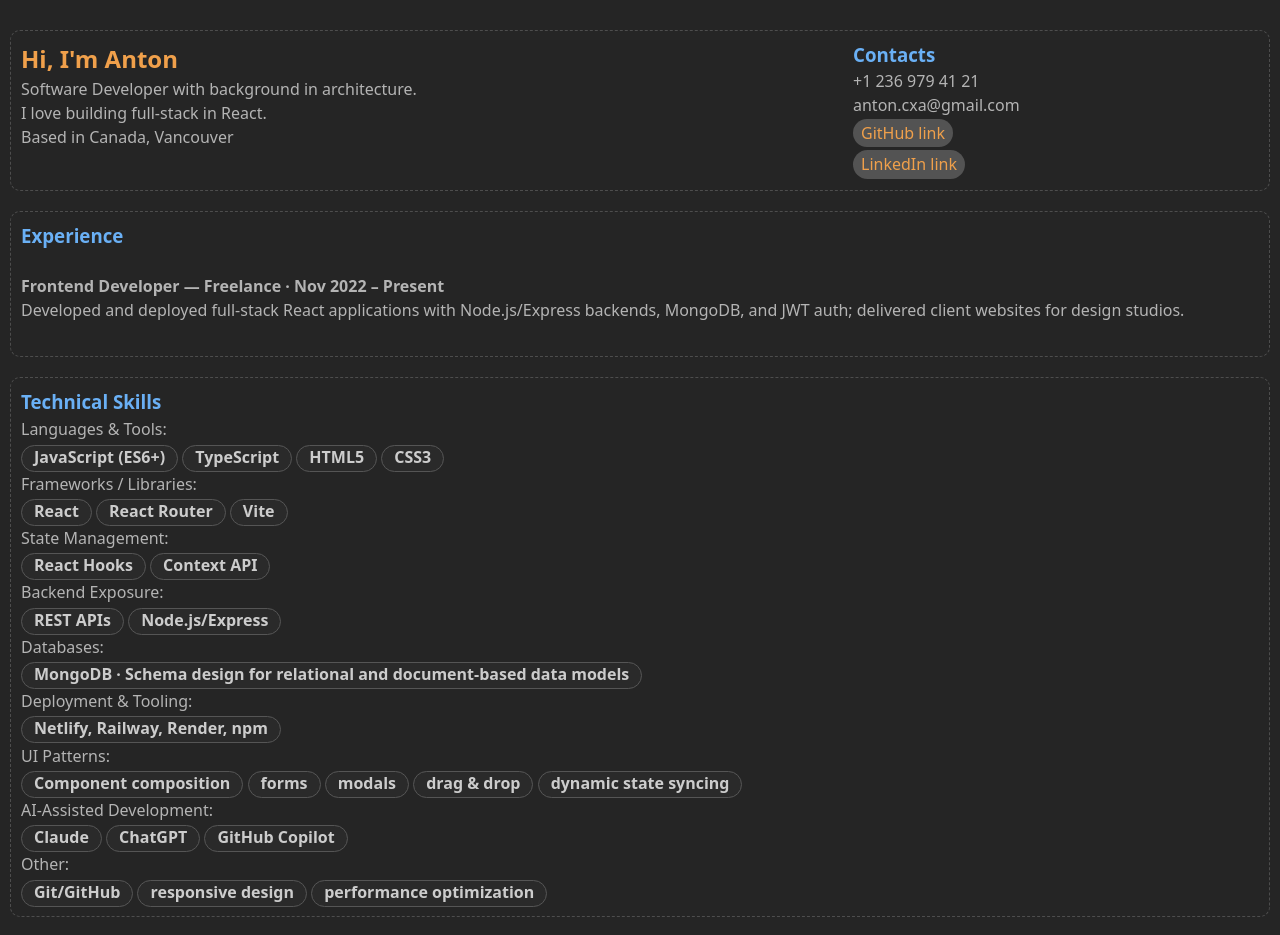
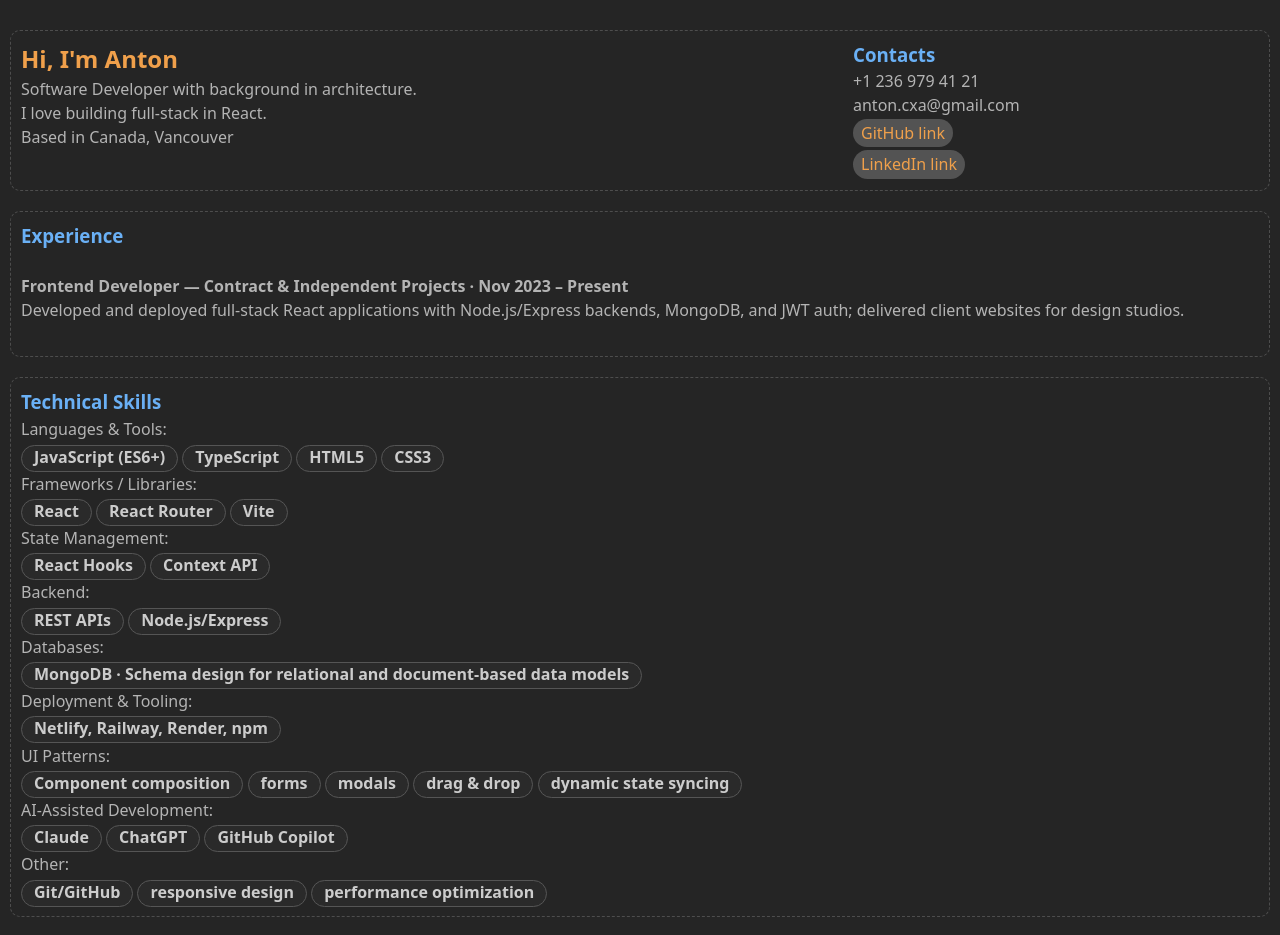
Before and after one commit to Anty-Anty/AK, a React (Vite) app: page / in a window 1280 px wide. Shown: the top 935 px of the page. Built offline with nearby package versions, Linux system fonts and the light colour scheme.

Commit message:
Add info to MainPage

```diff
--- a/src/pages/MainPage.jsx
+++ b/src/pages/MainPage.jsx
@@ -104,7 +104,7 @@ const MainPage = () => {
           <span className="blue">Experience</span>
         </h3>
         <br />
-        <h4>Frontend Developer — Freelance · Nov 2022 – Present</h4>
+        <h4>Frontend Developer — Contract & Independent Projects · Nov 2023 – Present</h4>
         <p>
 Developed and deployed full-stack React applications with Node.js/Express backends, MongoDB, and JWT auth; delivered client websites for design studios.
         </p>
@@ -139,7 +139,7 @@ Developed and deployed full-stack React applications with Node.js/Express backen
             <span className="white chip">React Hooks</span> <span className="white chip">Context API</span>
           </strong>
           <br />
-          Backend Exposure:
+          Backend:
           <br />
           <strong>
             <span className="white chip">REST APIs</span> <span className="white chip">Node.js/Express</span>
```
